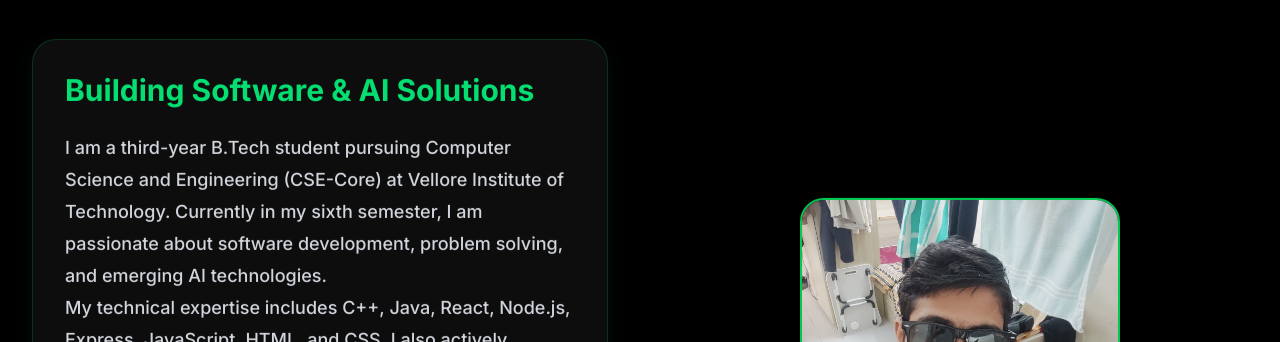
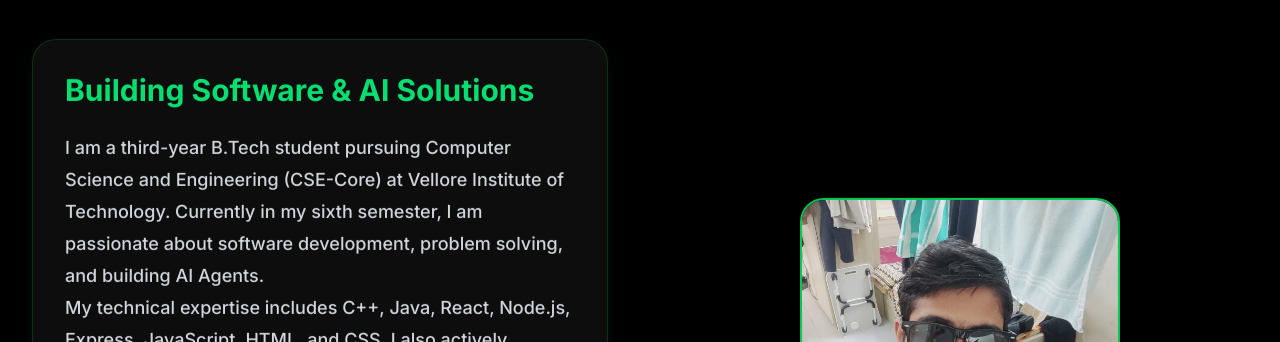
Before and after one commit to 2608raghav/My_Website, a React (Vite) app: page / in a window 1280 px wide. Shown: the part 960-1302 px from the top of the page. Built offline with nearby package versions, Linux system fonts and the light colour scheme; no server answers; the HTML template or start-up script is replaced by a standard one.

Commit message:
Modify About section to highlight AI Agents
Updated the description to emphasize building AI Agents.

```diff
--- a/src/Components/About/About.jsx
+++ b/src/Components/About/About.jsx
@@ -1,4 +1,4 @@
-import React from "react";
+ import React from "react";
 import profilePic from "./profile_pic.jpeg";
 import { FaLaptopCode } from "react-icons/fa";
 import TechStack from "./tech_stack";
@@ -44,7 +44,7 @@ const About = () => {
     I am a third-year B.Tech student pursuing Computer Science
     and Engineering (CSE-Core) at Vellore Institute of Technology.
     Currently in my sixth semester, I am passionate about
-    software development, problem solving, and emerging AI technologies.
+    software development, problem solving, and building AI Agents.
   </p>
 
   <p className="text-gray-300 text-lg leading-8 font-medium">
```
